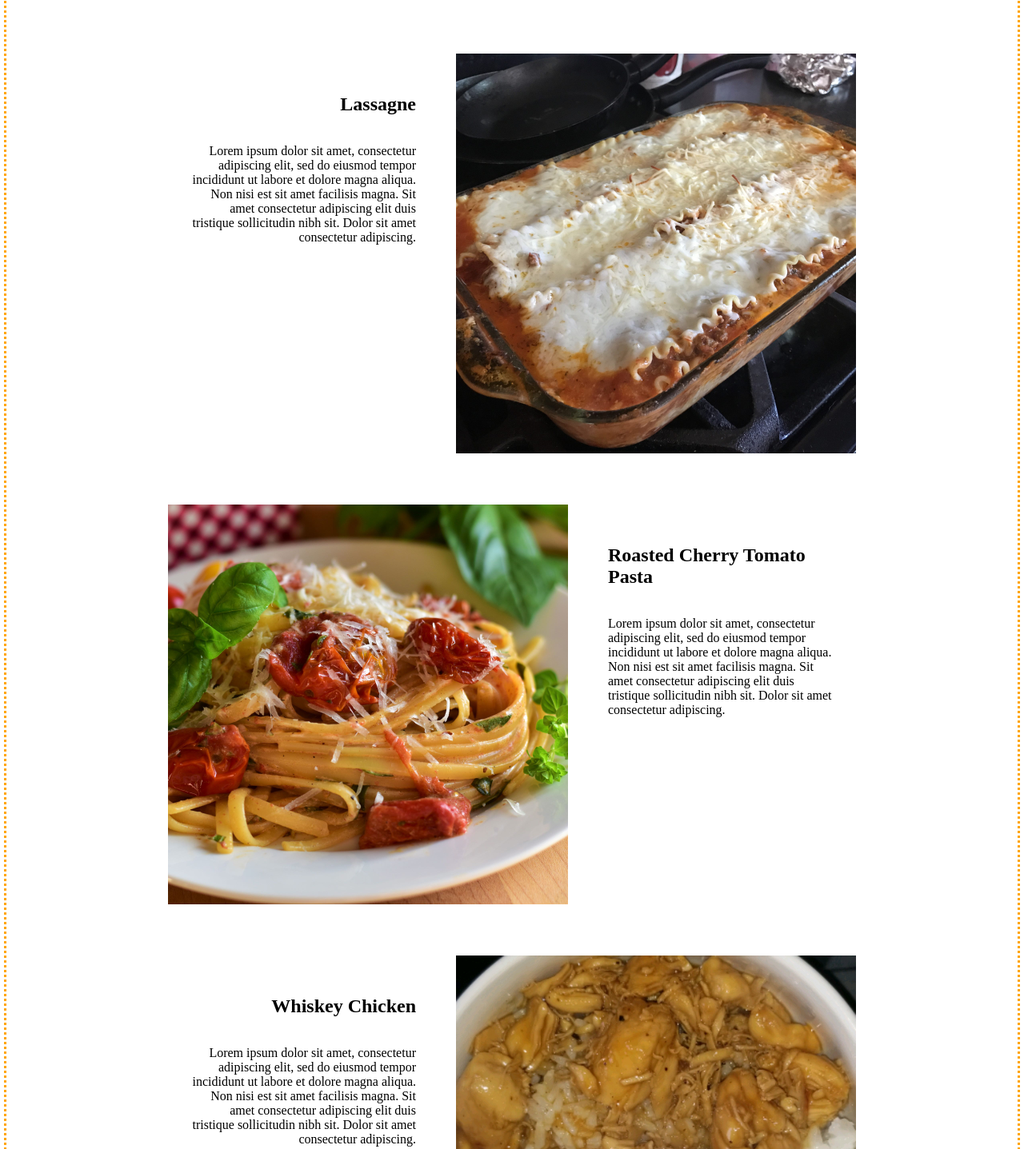
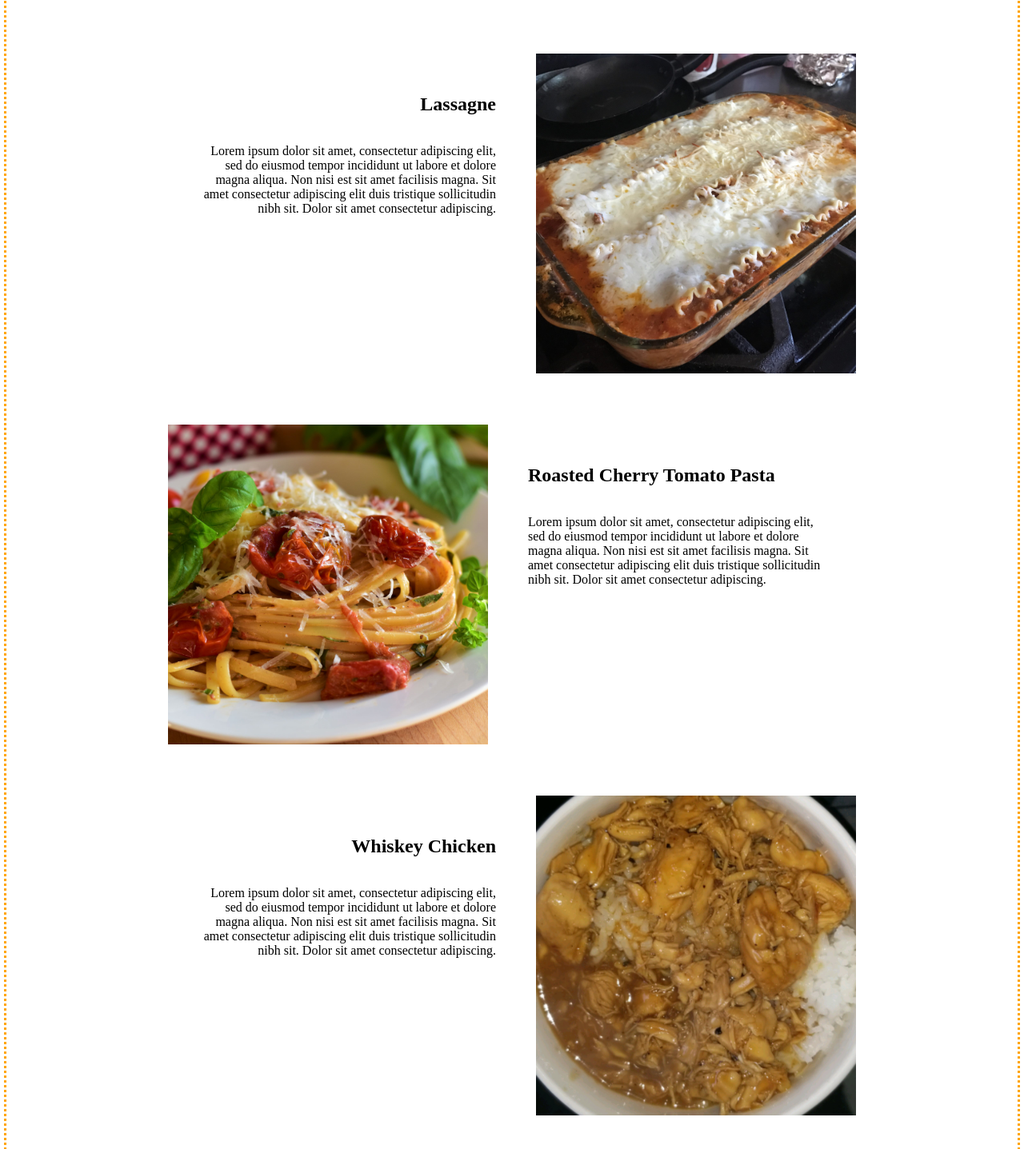
Before and after one commit to KennGerasmia/odin-recipes, a plain HTML site: page index.html in a window 1280 px wide. Shown: the part 255-1692 px from the top of the page at 80% size. Drawn offline with Linux system fonts and the light colour scheme.

Commit message:
Updated the structure of the page

```diff
--- a/index.html
+++ b/index.html
@@ -22,13 +22,13 @@
                 <p class="outline recipe-paragraph-lassagne">Lorem ipsum dolor sit amet, consectetur adipiscing elit, sed do eiusmod tempor incididunt ut labore et dolore magna aliqua. Non nisi est sit amet facilisis magna. Sit amet consectetur adipiscing elit duis tristique sollicitudin nibh sit. Dolor sit amet consectetur adipiscing.</p>
             </div>
             <div class="outline recipe-image-container">
-                <img class="outline image-lassagne" src="images/Lasagna.jpeg" width="500" height="500" alt="Image of a Lassagne">
+                <img class="outline image-lassagne" src="images/Lasagna.jpeg" width="400" height="400" alt="Image of a Lassagne">
             </div>
         </div>
         <!--ROASTED CHERRY TOMATO PASTA RECIPE-->
         <div class="outline recipe-design-container">
             <div class="outline recipe-image-container">
-                <img class="outline inage-roastedcherrytomatopasta" src="images/Roasted-Cherry-Tomato-Pasta.jpg" width="500" height="500" alt="Image of a Roasted Cherry Tomato Pasta">
+                <img class="outline inage-roastedcherrytomatopasta" src="images/Roasted-Cherry-Tomato-Pasta.jpg" width="400" height="400" alt="Image of a Roasted Cherry Tomato Pasta">
             </div>
             <div class="outline recipe-section">
                 <h2 class="outline recipe-title-roastedcherrytomatopasta">Roasted Cherry Tomato Pasta</h2>
@@ -42,7 +42,7 @@
                 <p class="outline recipe-paragraph-whiskeychicken">Lorem ipsum dolor sit amet, consectetur adipiscing elit, sed do eiusmod tempor incididunt ut labore et dolore magna aliqua. Non nisi est sit amet facilisis magna. Sit amet consectetur adipiscing elit duis tristique sollicitudin nibh sit. Dolor sit amet consectetur adipiscing.</p>
             </div>
             <div class="outline recipe-image-container">
-                <img class="outline image-whiskeychicken" src="images/whiskey-chicken.jpg" width="500" height="500" alt="Image of a Whiskey chicken">
+                <img class="outline image-whiskeychicken" src="images/whiskey-chicken.jpg" width="400" height="400" alt="Image of a Whiskey chicken">
             </div>
         </div>
     </section>
```
